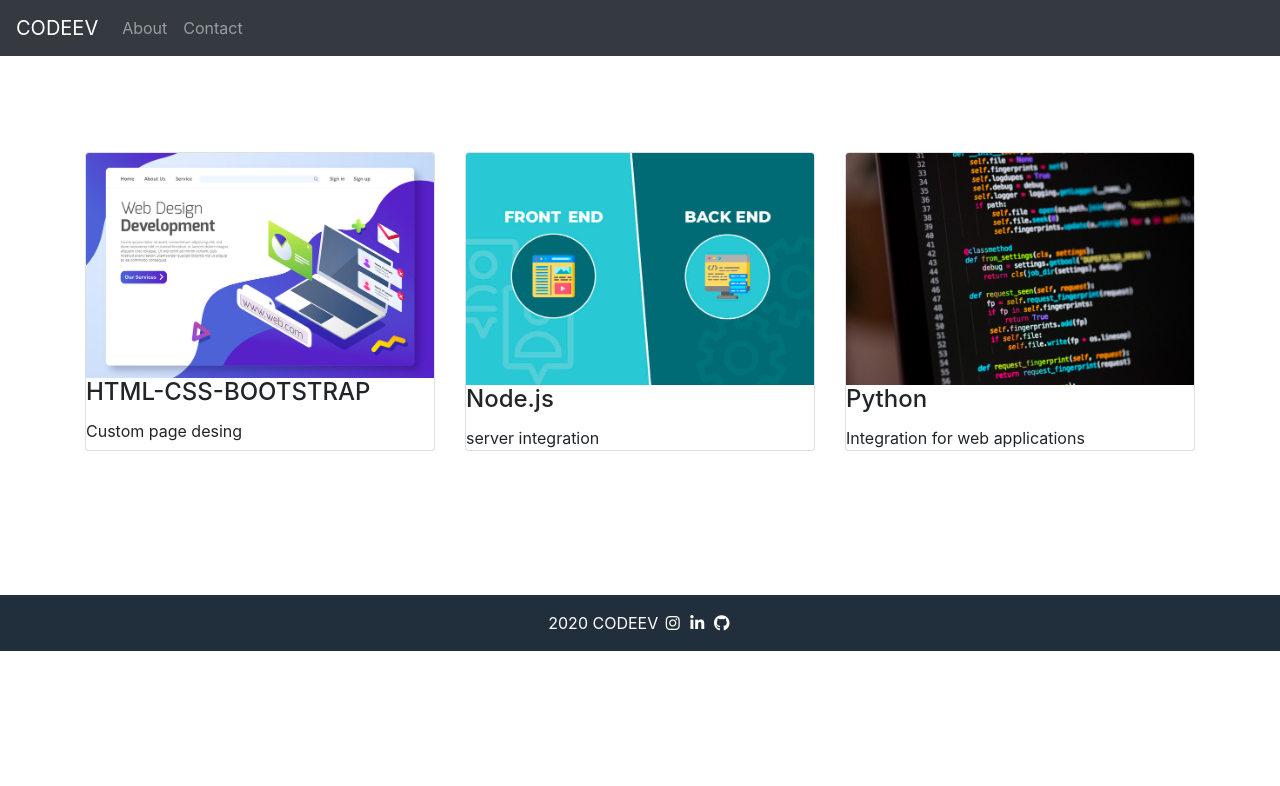
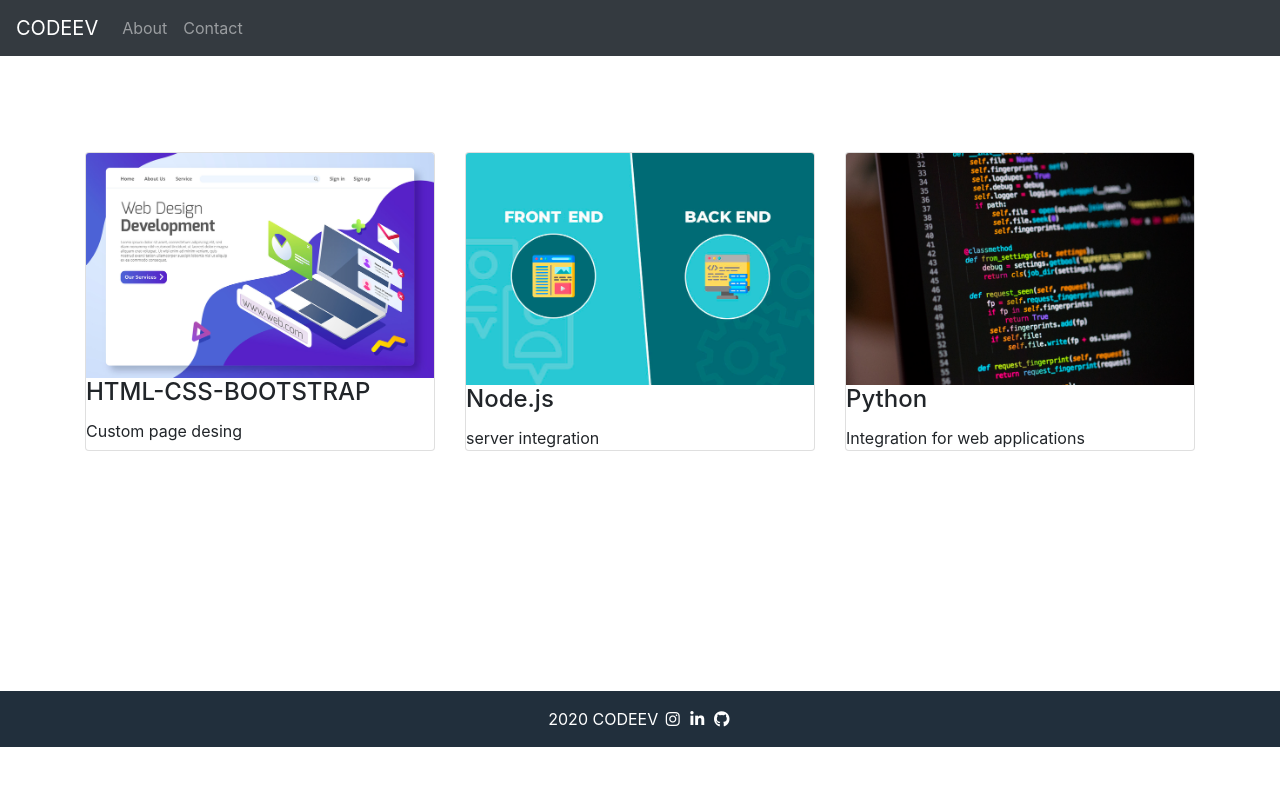
Before and after one commit to codeevs/myWeb, a plain HTML site: page docs/index.html in a window 1280 px wide. Drawn offline with nearby package versions, Linux system fonts and the light colour scheme.

Commit message:
version 2.1

```diff
--- a/docs/index.html
+++ b/docs/index.html
@@ -57,7 +57,8 @@
         </div>
     </section>
     <div class="container mt-5 pt-5">
-
+    </div>
+    <div class="container mt-5 pt-5">
     </div>
     <footer class="container-fluid footer mt-5 py-3">
         <div class="container">
```
Also changed, not shown: page/about.html (+4 -0 lines), page/contact.html (+4 -0 lines).
